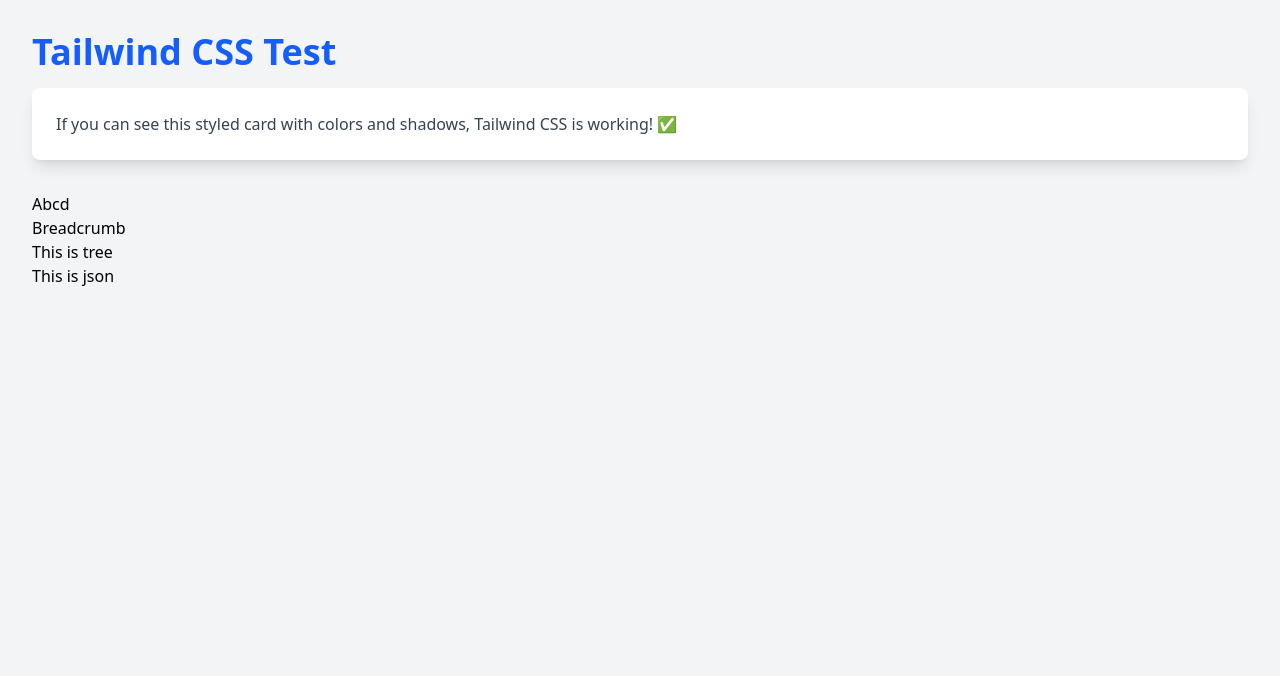
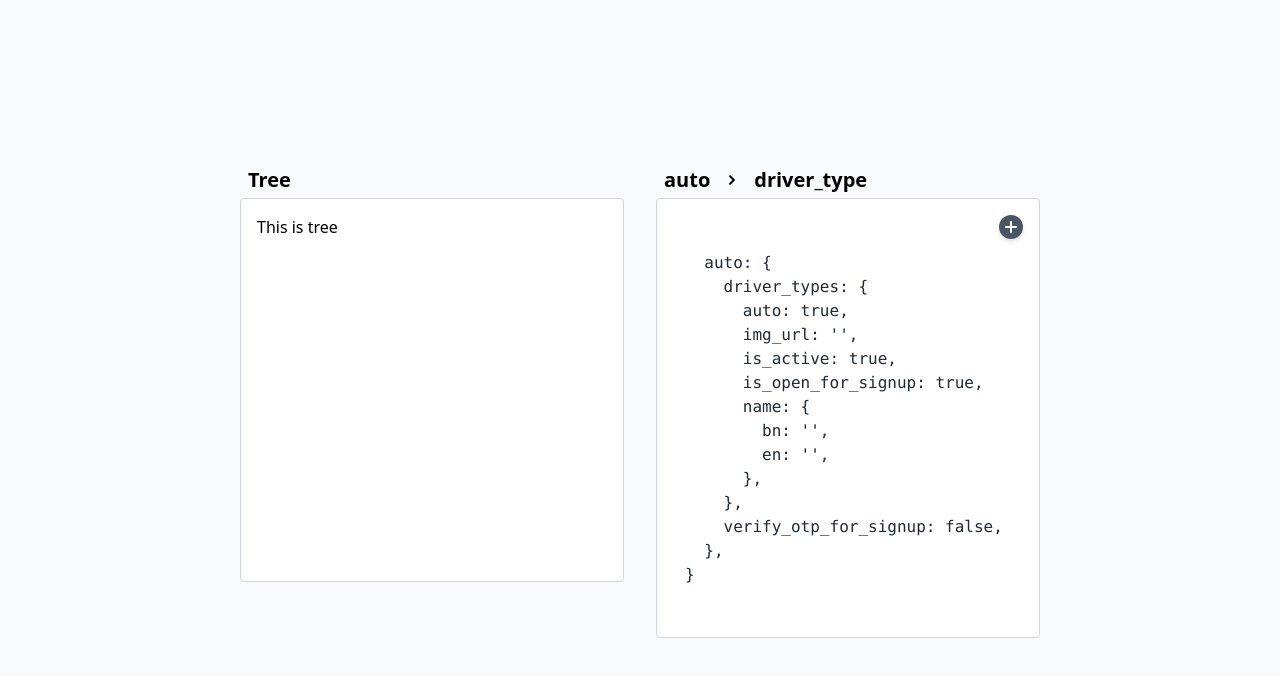
Before and after one commit to asif-cse-kuet/tree-explorer, a Vue app: page / in a window 1280 px wide. Shown: the top 676 px of the page. Built offline with nearby package versions, Linux system fonts and the light colour scheme.

Commit message:
Json upload, view is completed

```diff
--- a/src/App.vue
+++ b/src/App.vue
@@ -1,14 +1,7 @@
 <template>
- <div class="min-h-screen bg-gray-100 p-8">
-    <h1 class="text-4xl font-bold text-blue-600 mb-4">Tailwind CSS Test</h1>
-    <div class="bg-white rounded-lg shadow-lg p-6 mb-8">
-      <p class="text-gray-700">If you can see this styled card with colors and shadows, Tailwind CSS is working! ✅</p>
-    </div>
     <IndexPage />
- </div>
 </template>
 
 <script setup>
-import { ref, computed } from "vue";
 import IndexPage from "./module/pages/IndexPage.vue";
 </script>
--- a/src/global/Breadcrumb.vue
+++ b/src/global/Breadcrumb.vue
@@ -1,12 +1,41 @@
 
-<script setup lang="ts">
+<script setup>
 import { onMounted } from 'vue';
+
+const props = defineProps({
+  path: {
+    type: Array,
+    default: () => []
+  }
+});
+
 onMounted(() => {});
 </script>
 
 <template>
-  <div>
-    Breadcrumb
+  <div class="flex items-center gap-2 text-sm">
+    <template v-for="(item, index) in path" :key="index">
+      <span
+        class="px-2 py-1 rounded text-black font-semibold hover:bg-gray-300 cursor-pointer text-xl transition-colors"
+      >
+        {{ item }}
+      </span>
+      <svg
+        v-if="index < path.length - 1"
+        viewBox="0 0 24 24"
+        fill="none"
+        stroke="currentColor"
+        stroke-width="4"
+        class="w-3 h-3"
+      >
+        <path
+          stroke-linecap="round"
+          stroke-linejoin="round"
+          d="m8.25 4.5 7.5 7.5-7.5 7.5"
+        />
+      </svg>
+    </template>
+    <span v-if="!path || path.length === 0" class="text-gray-400 italic">No path selected</span>
   </div>
 </template>
 
--- a/src/module/components/Json.vue
+++ b/src/module/components/Json.vue
@@ -1,14 +1,88 @@
 
-<script setup lang="ts">
-import { onMounted } from 'vue';
-onMounted(() => {});
+<script setup>
+import { ref } from 'vue';
+import { useTreeStore } from '../../stores';
+import JsonInput from './JsonInput.vue';
+
+const treeStore = useTreeStore();
+const jsonInputRef = ref(null);
+
+const openJsonInput = () => {
+  jsonInputRef.value?.openDialog();
+};
+
+const formatJson = (obj) => {
+  const jsonString = JSON.stringify(obj, null, 2);
+  // Remove all double quotes except for empty strings
+  let formatted = jsonString.replace(/"([^"]*)"/g, (match, p1) => {
+    if (p1 === '') return "''";  // Replace empty strings with single quotes
+    return p1;
+  });
+
+  // Add trailing commas after closing braces and brackets
+  formatted = formatted.replace(/(\}|\])(\s*\n\s*[}\],])/g, '$1,$2');
+  // Add trailing commas before closing braces/brackets (for last property)
+  formatted = formatted.replace(/([^,\s])(\s*\n\s*[}\]])/g, '$1,$2');
+  // Remove duplicate commas
+  formatted = formatted.replace(/,,/g, ',');
+
+  // Remove outer curly braces
+  formatted = formatted.replace(/^\{\n/, '');
+
+  // Remove outer curly braces and adjust indentation
+  // formatted = formatted.replace(/^\{\n/, '').replace(/\n\}$/, '');
+  // Remove 2 spaces from the beginning of each line
+  // formatted = formatted.replace(/^  /gm, '');
+
+  return formatted;
+};
 </script>
 
 <template>
   <div>
-    This is json
+    <slot></slot>
+    <div class="bg-white border border-gray-300 rounded p-4 flex flex-col h-110 w-full sm:w-96 lg:w-96">
+      <!-- Header with button -->
+      <div class="flex justify-end items-center mb-0">
+        <button
+          @click="openJsonInput"
+          class="p-1 bg-gray-600 text-white rounded-full hover:bg-blue-700 transition-colors shadow-md hover:shadow-lg"
+          title="Add JSON"
+        >
+          <svg fill="none" viewBox="0 0 24 24" stroke-width="3" stroke="currentColor" class="w-4 h-4">
+            <path stroke-linecap="round" stroke-linejoin="round" d="M12 4.5v15m7.5-7.5h-15" />
+          </svg>
+        </button>
+      </div>
+
+      <!-- JSON Display with scrollbar -->
+      <div class="flex-1 overflow-y-auto p-3 font-mono text-normal text-gray-800 whitespace-pre-wrap wrap-break-words scrollbar-thin scrollbar-thumb-gray-400 scrollbar-track-gray-100">
+        {{ formatJson(treeStore.jsonData) }}
+      </div>
+    </div>
+
+    <!-- JsonInput Dialog -->
+    <JsonInput ref="jsonInputRef" />
   </div>
 </template>
 
-<style lang="css" scoped>
+<style scoped>
+/* Fallback scrollbar for non-webkit browsers */
+div::-webkit-scrollbar {
+  width: 6px;
+}
+
+div::-webkit-scrollbar-track {
+  background: #f3f4f6;
+  border-radius: 3px;
+}
+
+div::-webkit-scrollbar-thumb {
+  background: #9ca3af;
+  border-radius: 3px;
+}
+
+div::-webkit-scrollbar-thumb:hover {
+  background: #6b7280;
+}
 </style>
--- /dev/null
+++ b/src/module/components/JsonInput.vue
@@ -0,0 +1,119 @@
+<script setup>
+import { ref } from 'vue';
+import { useTreeStore } from '../../stores';
+
+const treeStore = useTreeStore();
+const isOpen = ref(false);
+const jsonInput = ref('');
+
+const openDialog = () => {
+  isOpen.value = true;
+};
+
+const closeDialog = () => {
+  isOpen.value = false;
+  jsonInput.value = '';
+  treeStore.clearError();
+};
+
+const handleSubmit = () => {
+  treeStore.setJsonData(jsonInput.value);
+
+  if (!treeStore.error) {
+    closeDialog();
+  }
+};
+
+const handleKeyDown = (e) => {
+  if (e.key === 'Escape') {
+    closeDialog();
+  }
+};
+
+defineExpose({
+  openDialog,
+});
+</script>
+
+<template>
+  <!-- Dialog Overlay -->
+  <div
+    v-if="isOpen"
+    class="fixed inset-0 bg-black/50 flex items-center justify-center z-50"
+    @click="closeDialog"
+  >
+    <!-- Dialog Box -->
+    <div
+      class="bg-white rounded-lg shadow-lg max-w-2xl w-96 p-6 max-h-96 flex flex-col"
+      @click.stop
+      @keydown="handleKeyDown"
+    >
+      <!-- Header -->
+      <div class="flex justify-between items-center mb-4 border-b pb-3">
+        <h2 class="text-xl font-bold text-gray-800">Input JSON</h2>
+        <button
+          @click="closeDialog"
+          class="text-gray-500 hover:text-gray-700 text-2xl font-light leading-none transition-colors"
+        >
+          ×
+        </button>
+      </div>
+
+      <!-- Content -->
+      <div class="flex-1 overflow-y-auto mb-4 scrollbar-thin scrollbar-thumb-gray-300 scrollbar-track-gray-100">
+        <textarea
+          v-model="jsonInput"
+          placeholder="Paste your JSON object or array here..."
+          class="w-full h-40 p-3 border border-gray-300 rounded font-mono text-sm focus:outline-none focus:ring-2 focus:ring-blue-500 resize-none"
+          @keydown="handleKeyDown"
+        ></textarea>
+
+        <!-- Error Warning -->
+        <div
+          v-if="treeStore.error"
+          class="mt-3 p-3 bg-red-100 border border-red-400 text-red-700 rounded"
+        >
+          <p class="font-semibold text-sm">⚠️ Warning</p>
+          <p class="text-sm">{{ treeStore.error }}</p>
+        </div>
+      </div>
+
+      <!-- Footer Buttons -->
+      <div class="flex gap-3 justify-end border-t pt-3">
+        <button
+          @click="closeDialog"
+          class="px-4 py-2 bg-gray-300 text-gray-800 rounded font-semibold hover:bg-gray-400 transition-colors"
+        >
+          Cancel
+        </button>
+        <button
+          @click="handleSubmit"
+          :disabled="treeStore.isLoading"
+          class="px-2 py-1 bg-blue-600 text-white rounded font-semibold hover:bg-blue-700 disabled:bg-gray-400 transition-colors"
+        >
+          {{ treeStore.isLoading ? 'Processing...' : 'Load JSON' }}
+        </button>
+      </div>
+    </div>
+  </div>
+</template>
+
+<style scoped>
+textarea::-webkit-scrollbar {
+  width: 6px;
+}
+
+textarea::-webkit-scrollbar-track {
+  background: #f3f4f6;
+  border-radius: 3px;
+}
+
+textarea::-webkit-scrollbar-thumb {
+  background: #d1d5db;
+  border-radius: 3px;
+}
+
+textarea::-webkit-scrollbar-thumb:hover {
+  background: #9ca3af;
+}
+</style>
--- a/src/module/components/Layout.vue
+++ b/src/module/components/Layout.vue
@@ -1,12 +1,11 @@
 
-<script setup lang="ts">
+<script setup>
 import { onMounted } from 'vue';
 onMounted(() => {});
 </script>
 
 <template>
-  <div>
-    Abcd
+  <div class="flex flex-col lg:flex-row gap-6 lg:gap-8 w-full lg:w-auto">
     <slot></slot>
   </div>
 </template>
--- a/src/module/components/Tree.vue
+++ b/src/module/components/Tree.vue
@@ -1,14 +1,35 @@
 
-<script setup lang="ts">
+<script setup>
 import { onMounted } from 'vue';
 onMounted(() => {});
 </script>
 
 <template>
   <div>
-    This is tree
+    <slot></slot>
+    <div class="bg-white border border-gray-300 rounded p-4 flex flex-col h-96 w-full sm:w-96 lg:w-96 overflow-y-auto scrollbar-thin scrollbar-thumb-gray-400 scrollbar-track-gray-100">
+      This is tree
+    </div>
   </div>
 </template>
 
-<style lang="css" scoped>
+<style scoped>
+/* Fallback scrollbar for non-webkit browsers */
+div::-webkit-scrollbar {
+  width: 6px;
+}
+
+div::-webkit-scrollbar-track {
+  background: #f3f4f6;
+  border-radius: 3px;
+}
+
+div::-webkit-scrollbar-thumb {
+  background: #9ca3af;
+  border-radius: 3px;
+}
+
+div::-webkit-scrollbar-thumb:hover {
+  background: #6b7280;
+}
 </style>
--- a/src/module/pages/IndexPage.vue
+++ b/src/module/pages/IndexPage.vue
@@ -1,5 +1,5 @@
 
-<script setup lang="ts">
+<script setup>
 import { onMounted } from 'vue';
 import Layout from '../components/Layout.vue';
 import Breadcrumb from '../../global/Breadcrumb.vue';
@@ -10,13 +10,16 @@
 </script>
 
 <template>
-  <div>
-    <Layout>
-      <Breadcrumb />
-      <Tree />
-      <Json />
-    </Layout>
-  </div>
+    <div class="flex justify-center items-center min-h-screen bg-gray-50 px-4 py-8">
+        <Layout>
+            <Tree>
+                <Breadcrumb :path="['Tree']"/>
+            </Tree>
+            <Json>
+                <Breadcrumb :path="['auto', 'driver_type']"/>
+            </Json>
+        </Layout>
+    </div>
 </template>
 
 <style lang="css" scoped>
--- /dev/null
+++ b/src/stores/index.js
@@ -0,0 +1 @@
+export { useTreeStore } from './treeStore'
--- /dev/null
+++ b/src/stores/treeStore/actions.js
@@ -0,0 +1,74 @@
+const DEFAULT_JSON = {
+  "name": "John Doe",
+  "age": 30,
+  "email": "john@example.com",
+  "skills": ["Vue", "React", "Node.js"],
+  "address": {
+    "street": "123 Main St",
+    "city": "New York",
+    "country": "USA"
+  }
+};
+
+export default {
+  setJsonData (jsonInput) {
+    try {
+      this.isLoading = true;
+      this.error = '';
+
+      // Trim input
+      let trimmedInput = jsonInput.trim();
+
+      // If empty, use default
+      if (!trimmedInput) {
+        this.jsonData = DEFAULT_JSON;
+        return;
+      }
+
+      // Remove trailing commas before closing braces/brackets (common JSON5 pattern)
+      trimmedInput = trimmedInput.replace(/,(\s*[}\]])/g, '$1');
+
+      // Parse JSON
+      const parsedData = JSON.parse(trimmedInput);
+
+      // Validate that it's an object or array
+      if (typeof parsedData !== 'object' || parsedData === null) {
+        throw new Error('JSON must be an object or array');
+      }
+
+      this.jsonData = parsedData;
+    } catch (err) {
+      this.error = err.message || 'Invalid JSON format';
+      // Don't change jsonData on error, keep current one
+    } finally {
+      this.isLoading = false;
+    }
+  },
+
+  clearError () {
+    this.error = '';
+  },
+
+  resetToDefault () {
+    this.jsonData = DEFAULT_JSON;
+    this.error = '';
+  },
+
+  updateCurrentPath (newPath) {
+    this.currentPath = newPath;
+  },
+
+  getNodeByPath (path) {
+    if (!this.jsonData) return null;
+
+    let current = this.jsonData;
+    for (const key of path) {
+      if (typeof current === 'object' && current !== null && key in current) {
+        current = current[key];
+      } else {
+        return null;
+      }
+    }
+    return current;
+  }
+}
--- /dev/null
+++ b/src/stores/treeStore/index.js
@@ -0,0 +1,30 @@
+import { defineStore } from 'pinia'
+import actions from './actions'
+
+export const useTreeStore = defineStore('tree', {
+  state: () => ({
+    jsonData: {
+  "auto": {
+            "driver_types": {
+                "auto": true,
+                "img_url": "",
+                "is_active": true,
+                "is_open_for_signup": true,
+                "name": {
+                    "bn": "",
+                    "en": ""
+                },
+            },
+            "verify_otp_for_signup": false
+        },
+    },
+    error: '',
+    isLoading: false,
+    currentPath: [],
+  }),
+  getters: {
+    hasData: (state) => state.jsonData !== null && Object.keys(state.jsonData).length > 0,
+    treeNodes: (state) => state.jsonData,
+  },
+  actions,
+})
```
